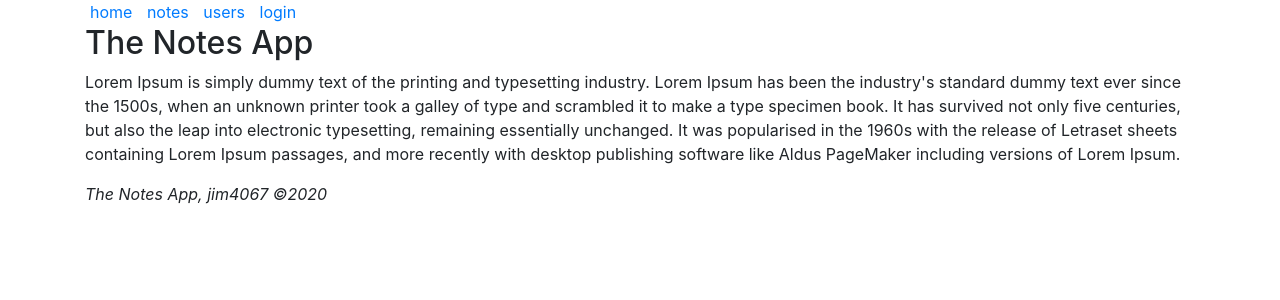
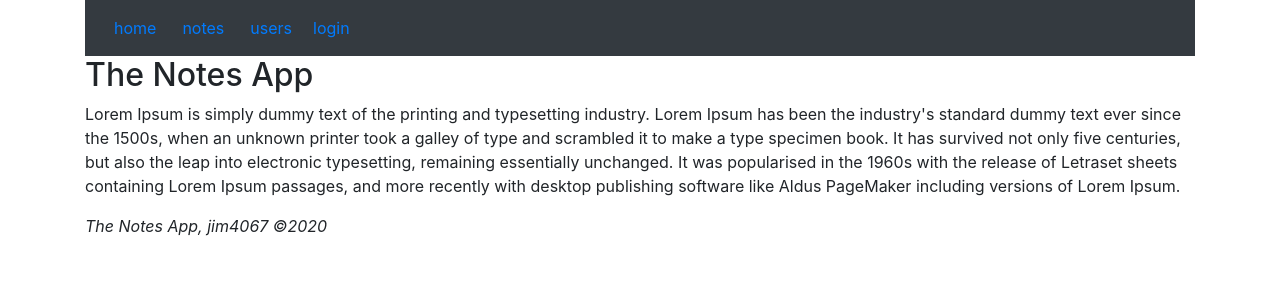
Before and after one commit to jim4067/react-router, a React (Create React App) app: page / in a window 1280 px wide. Shown: the top 300 px of the page. Built offline with nearby package versions, Linux system fonts and the light colour scheme.

Commit message:
feat: styled the nav-bar and made it responsive

```diff
--- a/src/App.js
+++ b/src/App.js
@@ -2,7 +2,7 @@
 import React, { useState } from "react";
 import "./App.css";
 import { Redirect } from 'react-router-dom/cjs/react-router-dom.min';
-import { Table, Form, Button, Alert } from 'react-bootstrap';
+import { Table, Form, Button, Alert, Navbar, Nav } from 'react-bootstrap';
 
 const Home = () => (
 	<div>
@@ -152,15 +152,28 @@
 				</Alert>
 			)}
 
-			<div>
-				< Link style={padding} to='/'> home </Link>
-				< Link style={padding} to='/notes'> notes </Link>
-				< Link style={padding} to='/users'> users </Link>
-				{user
-					? <em>{user} logged in</em>
-					: <Link style={padding} to='/login'>login</Link>
-				}
-			</div>
+			<Navbar collapseOnSelect expand='lg' bg='dark' variant='dark' >
+				<Navbar.Toggle aria-controls='responsive-navbar-nav' />
+				<Navbar.Collapse id='responsive-navbar-nav'>
+					<Nav className='mr-auto'>
+						<Nav.Link href="#" as="span">
+							<Link style={padding} to="/">home</Link>
+						</Nav.Link>
+						<Nav.Link href="#" as="span">
+							<Link style={padding} to="/notes">notes</Link>
+						</Nav.Link>
+						<Nav.Link href="#" as="span">
+							<Link style={padding} to="/users">users</Link>
+						</Nav.Link>
+						<Nav.Link href="#" as="span">
+							{user
+								? <em>{user} logged in</em>
+								: <Link to="/login">login</Link>
+							}
+						</Nav.Link>
+					</Nav>
+				</Navbar.Collapse>
+			</Navbar>
 
 			<Switch>
 				<Route path='/notes/:id'>
@@ -188,3 +201,7 @@
 }
 
 export default App;
+
+
+//learned routing here and how to use react-bootstrap here
+//in the other branch will learn about materialUI
```
